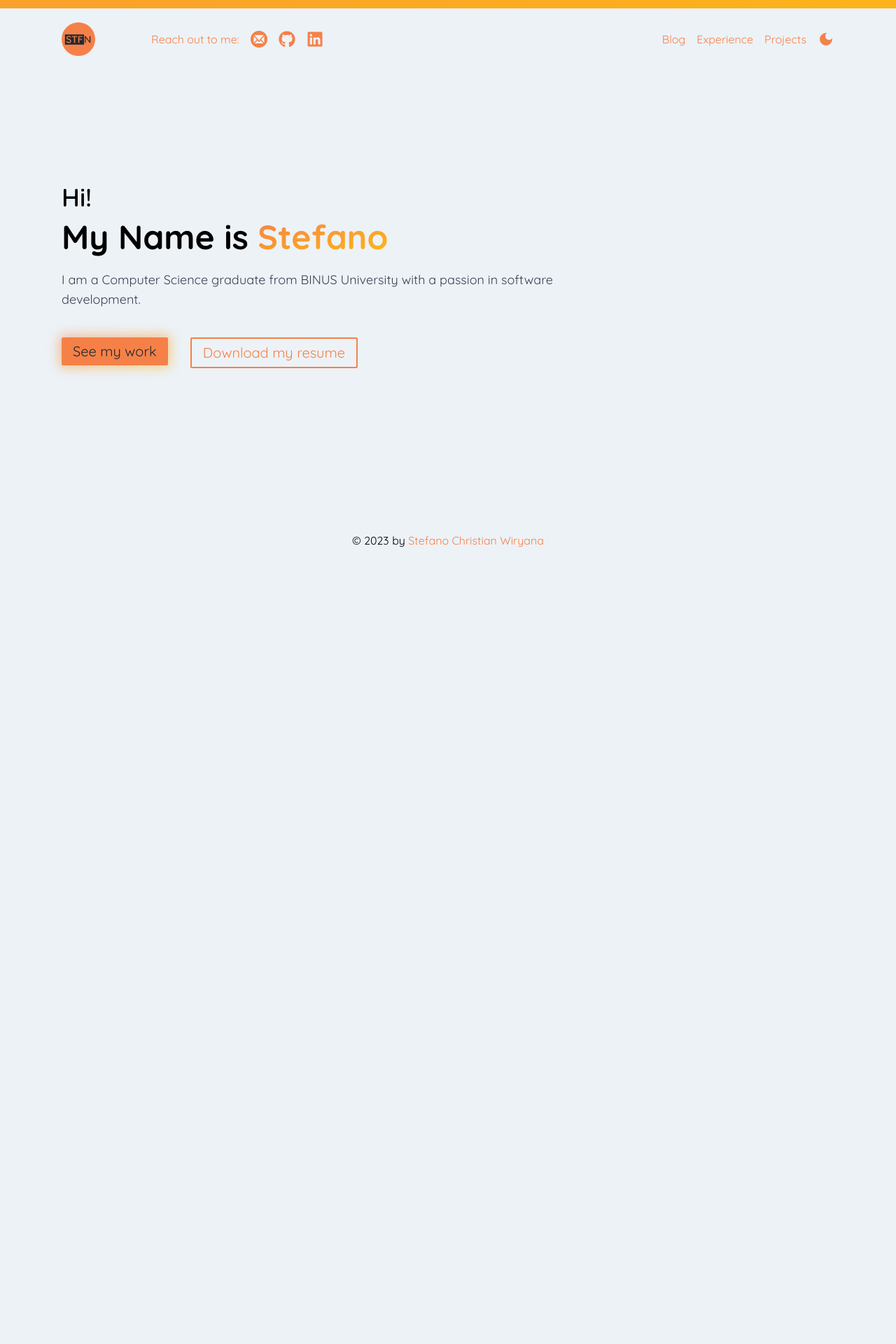
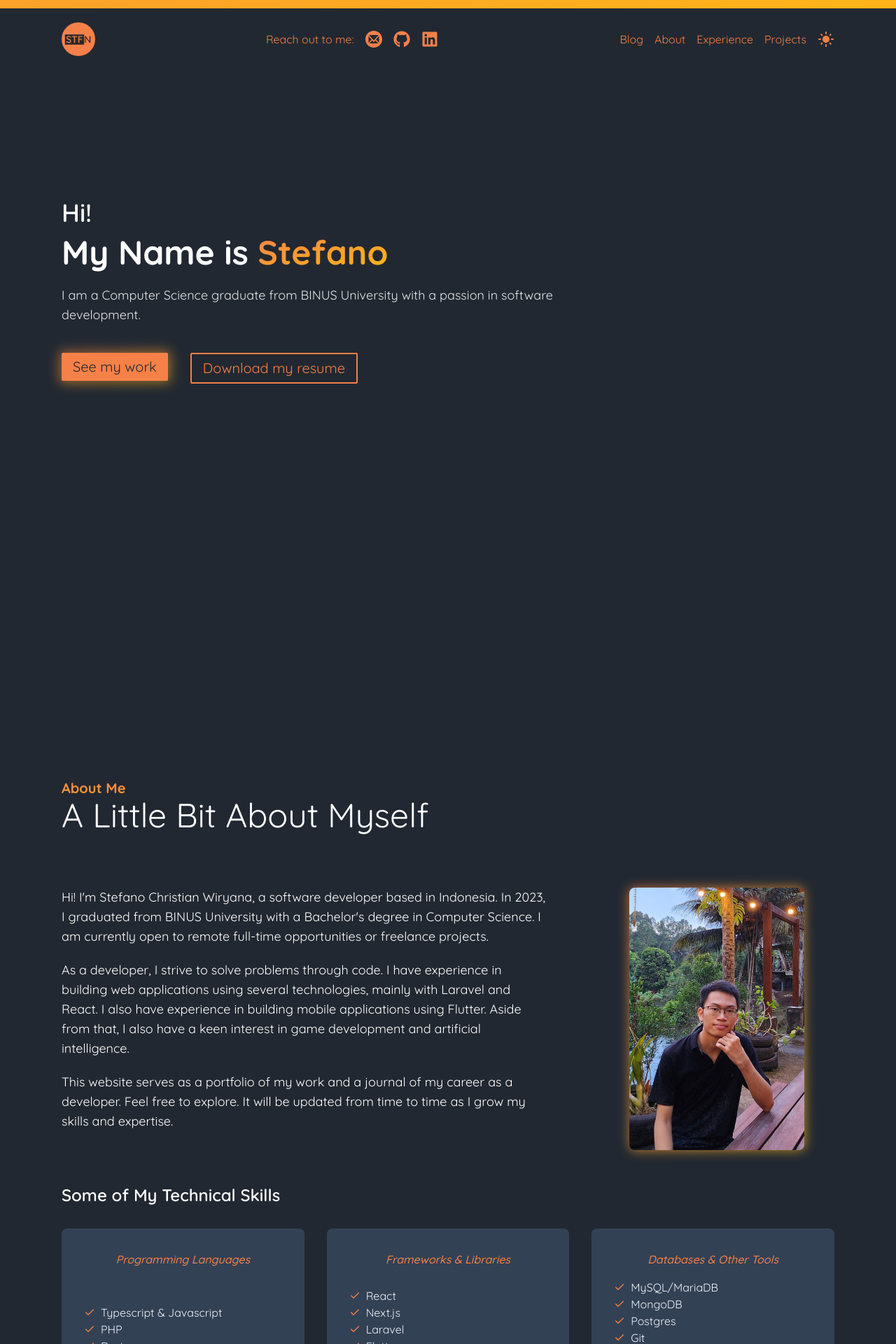
Before and after one commit to Stefanc23/stfn.vercel.app, a Next.js app: page / in a window 1280 px wide. Shown: the top 1920 px of the page at 70% size. Before the commit the page ends 804 px from the top, so only its background shows below. Built offline with nearby package versions, Linux system fonts and the light colour scheme.

Commit message:
Add about section

```diff
--- a/next.config.js
+++ b/next.config.js
@@ -1,4 +1,4 @@
 /** @type {import('next').NextConfig} */
-const nextConfig = {}
+const nextConfig = {};
 
-module.exports = nextConfig
+module.exports = nextConfig;
--- a/package.json
+++ b/package.json
@@ -25,11 +25,12 @@
     "eslint": "8.42.0",
     "eslint-config-next": "13.4.4",
     "framer-motion": "^10.12.16",
-    "next": "13.4.4",
+    "next": "^13.4.6",
     "next-themes": "^0.2.1",
     "react": "18.2.0",
     "react-dom": "18.2.0",
-    "react-icons": "^4.9.0"
+    "react-icons": "^4.9.0",
+    "sharp": "^0.32.1"
   },
   "devDependencies": {
     "@typescript-eslint/eslint-plugin": "^5.59.9",
--- a/src/app/layout.tsx
+++ b/src/app/layout.tsx
@@ -21,7 +21,7 @@ export default function RootLayout({
   children: React.ReactNode;
 }) {
   return (
-    <html lang="en" className="dark">
+    <html lang="en" className="!scroll-smooth">
       <head>
         <link
           rel="apple-touch-icon"
@@ -43,11 +43,15 @@ export default function RootLayout({
         <link rel="manifest" href="/site.webmanifest" />
       </head>
       <body
-        className={`bg-light dark:bg-dark selection:bg-primary selection:text-dark ${quicksand.className}`}
+        className={`bg-light dark:bg-dark selection:bg-primary selection:text-light dark:selection:text-dark ${quicksand.className}`}
+        suppressHydrationWarning={true}
       >
         <Providers>
           <div className="relative">
-            <div className="absolute top-0 left-0 w-full h-3 bg-gradient-to-r from-primary to-secondary animate-gradient"></div>
+            <div
+              id="top"
+              className="absolute top-0 left-0 w-full h-3 bg-gradient-to-r from-primary to-secondary animate-gradient"
+            ></div>
             <Header />
             <main>{children}</main>
             <Footer />
--- a/src/app/page.tsx
+++ b/src/app/page.tsx
@@ -1,9 +1,11 @@
+import About from '@/components/About';
 import Hero from '@/components/Hero';
 
 export default function Home() {
   return (
     <>
       <Hero />
+      <About />
     </>
   );
 }
--- a/src/app/providers.tsx
+++ b/src/app/providers.tsx
@@ -4,7 +4,11 @@ import { ThemeProvider } from 'next-themes';
 import React from 'react';
 
 const Providers: React.FC<{ children: React.ReactNode }> = ({ children }) => {
-  return <ThemeProvider attribute="class">{children}</ThemeProvider>;
+  return (
+    <ThemeProvider attribute="class" defaultTheme="dark">
+      {children}
+    </ThemeProvider>
+  );
 };
 
 export default Providers;
--- /dev/null
+++ b/src/components/About.tsx
@@ -0,0 +1,131 @@
+'use client';
+
+import { motion } from 'framer-motion';
+import Image from 'next/image';
+import { FiCheck } from 'react-icons/fi';
+
+import Section from '@/components/Section';
+import { fadeIn } from '@/utils/motions';
+import profileImage from '@/images/profile.jpg';
+import Card from '@/components/Card';
+
+const skills = [
+  {
+    title: 'Programming Languages',
+    items: ['Typescript & Javascript', 'PHP', 'Dart', 'Python'],
+  },
+  {
+    title: 'Frameworks & Libraries',
+    items: [
+      'React',
+      'Next.js',
+      'Laravel',
+      'Flutter',
+      'Tailwind CSS',
+      'Bootstrap',
+    ],
+  },
+  {
+    title: 'Databases & Other Tools',
+    items: [
+      'MySQL/MariaDB',
+      'MongoDB',
+      'Postgres',
+      'Git',
+      'Firebase',
+      'Vercel',
+      'Figma',
+    ],
+  },
+];
+
+const About = () => {
+  return (
+    <Section id="about" title="A Little Bit About Myself" overline="About Me">
+      <div className="grid grid-cols-1 md:grid-cols-3 gap-y-12 md:gap-y-0 md:gap-x-12 mt-20">
+        <div className="order-last md:order-first max-w-prose md:col-span-2 text-lg">
+          <motion.p variants={fadeIn('up', 'spring', 0.25, 1.25)}>
+            Hi! I&apos;m Stefano Christian Wiryana, a software developer based
+            in Indonesia. In 2023, I graduated from BINUS University with a
+            Bachelor&apos;s degree in Computer Science. I am currently open to
+            remote full-time opportunities or freelance projects.
+          </motion.p>
+          <motion.p
+            className="mt-5"
+            variants={fadeIn('up', 'spring', 0.5, 1.25)}
+          >
+            As a developer, I strive to solve problems through code. I have
+            experience in building web applications using several technologies,
+            mainly with Laravel and React. I also have experience in building
+            mobile applications using Flutter. Aside from that, I also have a
+            keen interest in game development and artificial intelligence.
+          </motion.p>
+          <motion.p
+            className="mt-5"
+            variants={fadeIn('up', 'spring', 0.75, 1.25)}
+          >
+            This website serves as a portfolio of my work and a journal of my
+            career as a developer. Feel free to explore. It will be updated from
+            time to time as I grow my skills and expertise.
+          </motion.p>
+        </div>
+        <motion.div
+          className="relative flex justify-center group"
+          variants={fadeIn('up', 'spring', 0.75, 1.25)}
+        >
+          <div className="absolute w-[250px] h-[250px] md:w-[250px] md:h-[375px] rounded-full md:rounded-lg bg-gradient-to-br from-primary to-secondary blur opacity-75 group-hover:opacity-100 transition duration-1000 group-hover:duration-300 animate-tilt"></div>
+          <div className="relative">
+            <Image
+              className="w-[250px] h-[250px] md:w-[250px] md:h-[375px] rounded-full md:rounded-lg"
+              src={profileImage}
+              alt="Profile Image"
+              width={250}
+              height={375}
+              quality={100}
+              placeholder="blur"
+              style={{ objectFit: 'cover', objectPosition: 'center' }}
+              priority
+            />
+          </div>
+        </motion.div>
+      </div>
+      <div id="skills" className="mt-12">
+        <motion.h2
+          className="text-lg md:text-2xl 2xl:text-3xl mb-8 font-semibold"
+          variants={fadeIn('up', 'spring', 1, 1.25)}
+        >
+          Some of My Technical Skills
+        </motion.h2>
+        <div className="mt-3 w-full grid grid-cols-1 md:grid-cols-3 gap-y-8 gap-x-8">
+          {skills.map(({ title, items }, i) => (
+            <motion.div
+              className="flex items-stretch"
+              key={`technologies-${title.replaceAll(' ', '-')}`}
+              variants={fadeIn('up', 'spring', 1 + 0.25 * i, 1.25)}
+            >
+              <Card
+                subTitle={title}
+                cardClassName="!bg-slate-300 dark:!bg-slate-700"
+                headerClassName="!text-primary text-center"
+                contentClassName="flex flex-col justify-center"
+                noHighlight
+              >
+                {items.map((item) => (
+                  <p
+                    key={item}
+                    className="flex items-center space-x-2 text-primary"
+                  >
+                    <FiCheck />
+                    <span className="text-dark dark:text-light">{item}</span>
+                  </p>
+                ))}
+              </Card>
+            </motion.div>
+          ))}
+        </div>
+      </div>
+    </Section>
+  );
+};
+
+export default About;
--- /dev/null
+++ b/src/components/Card.tsx
@@ -0,0 +1,57 @@
+import React from 'react';
+
+export interface CardProps {
+  overline?: string | React.ReactNode;
+  title?: string | React.ReactNode;
+  subTitle?: string | React.ReactNode;
+  cardClassName?: string;
+  headerClassName?: string;
+  contentClassName?: string;
+  noHighlight?: boolean;
+  children: React.ReactNode;
+}
+
+const Card: React.FC<CardProps> = ({
+  overline = '',
+  title = '',
+  subTitle = '',
+  cardClassName = '',
+  headerClassName = '',
+  contentClassName = '',
+  noHighlight = false,
+  children,
+}) => {
+  return (
+    <div className="w-full flex items-stretch relative group">
+      {!noHighlight && (
+        <div className="absolute -inset-0.5 rounded-lg bg-gradient-to-br from-primary to-secondary blur opacity-75 group-hover:opacity-100 transition duration-1000 group-hover:duration-300 animate-tilt"></div>
+      )}
+      <div
+        className={`w-full relative p-8 rounded-lg bg-light dark:bg-dark flex flex-col ${cardClassName}`}
+      >
+        <div className={headerClassName}>
+          {overline && (
+            <p className="text-xs font-medium text-primary">{overline}</p>
+          )}
+          {title && (
+            <h2 className="text-lg md:text-xl xl:text-2xl font-bold mb-1">
+              {title}
+            </h2>
+          )}
+          {subTitle && (
+            <p className="text-sm xl:text-base font-medium italic mb-4">
+              {subTitle}
+            </p>
+          )}
+        </div>
+        <div
+          className={`flex-1 text-base text-dark dark:text-light leading-6 ${contentClassName}`}
+        >
+          {children}
+        </div>
+      </div>
+    </div>
+  );
+};
+
+export default Card;
--- a/src/components/Header.tsx
+++ b/src/components/Header.tsx
@@ -15,16 +15,17 @@ import { fadeIn } from '@/utils/motions';
 
 const Header: React.FC = () => {
   const [expanded, setExpanded] = useState(false);
-  const [headerBg, setHeaderBg] = useState('bg-transparent');
+  const [headerBg, setHeaderBg] = useState('');
   const links = [
     { href: 'https://medium.com/@stefanocw', label: 'Blog' },
+    { href: '#about', label: 'About' },
     { href: '#experience', label: 'Experience' },
     { href: '#projects', label: 'Projects' },
   ];
 
   useEffect(() => {
     window.addEventListener('scroll', () => {
-      window.scrollY > 23
+      window.scrollY > 23 || window.innerWidth < 768
         ? setHeaderBg('bg-light dark:bg-dark')
         : setHeaderBg('bg-transparent');
     });
@@ -35,20 +36,15 @@ const Header: React.FC = () => {
   };
 
   return (
-    <header
+    <motion.header
       className={`fixed bottom-0 z-50 w-full py-5 md:py-8 md:sticky md:top-0 ${headerBg}`}
+      initial="hidden"
+      whileInView="show"
+      viewport={{ once: true, amount: 0.25 }}
     >
       <div className="max-w-[69rem] mx-auto w-11/12 flex items-center justify-between">
-        <div className="flex">
-          <motion.div
-            initial={{ x: -500, opacity: 0, scale: 0.5 }}
-            animate={{ x: 0, opacity: 1, scale: 1 }}
-            transition={{
-              type: 'spring',
-              duration: 1.25,
-            }}
-          >
-            <Link href="/">
+        <motion.div variants={fadeIn('right', 'spring', 0, 1.25)}>
+          <Link href="#top">
             <Image
               className="cursor-pointer rounded-full"
               src="/logo.svg"
@@ -64,21 +60,18 @@ const Header: React.FC = () => {
         </motion.div>
 
         <motion.ul
-            className="ml-20 flex items-center space-x-4 text-2xl text-primary"
-            initial={{ x: -500, opacity: 0, scale: 0.5 }}
-            animate={{ x: 0, opacity: 1, scale: 1 }}
-            transition={{
-              type: 'spring',
-              duration: 1.25,
-              delay: 0.25,
-            }}
+          className="flex items-center space-x-4 text-2xl text-primary"
+          variants={fadeIn('right', 'spring', 0.25, 1.25)}
         >
           <li className="text-base hidden md:block">Reach out to me:</li>
           <li
             className="hover:text-secondary transition-colors"
             title="stefanowiryana@gmail.com"
           >
-              <UnstyledLink href="mailto:stefanowiryana@gmail.com">
+            <UnstyledLink
+              href="mailto:stefanowiryana@gmail.com"
+              aria-label="email"
+            >
               <ImMail4 />
             </UnstyledLink>
           </li>
@@ -86,7 +79,10 @@ const Header: React.FC = () => {
             className="hover:text-secondary transition-colors"
             title="github.com/stefanc23"
           >
-              <UnstyledLink href="https://github.com/stefanc23">
+            <UnstyledLink
+              href="https://github.com/stefanc23"
+              aria-label="github"
+            >
               <FaGithub />
             </UnstyledLink>
           </li>
@@ -94,27 +90,22 @@ const Header: React.FC = () => {
             className="hover:text-secondary transition-colors"
             title="linkedin.com/in/stefanowiryana"
           >
-              <UnstyledLink href="https://linkedin.com/in/stefanowiryana">
+            <UnstyledLink
+              href="https://linkedin.com/in/stefanowiryana"
+              aria-label="linkedin"
+            >
               <FaLinkedin />
             </UnstyledLink>
           </li>
         </motion.ul>
-        </div>
 
-        <motion.nav
-          initial={{ x: 500, opacity: 0, scale: 0.5 }}
-          animate={{ x: 0, opacity: 1, scale: 1 }}
-          transition={{
-            type: 'spring',
-            duration: 1.25,
-          }}
-        >
+        <motion.nav variants={fadeIn('left', 'spring', 0, 1.25)}>
           <ul className="flex items-center justify-between space-x-4 md:flex-row flex-row-reverse">
             <li className="md:hidden">
               <button
                 className={`${
                   expanded && 'text-primary'
-                } ml-auto inline-flex  rounded p-3 outline-none hover:text-primary md:hidden`}
+                } ml-auto  rounded p-3 outline-none hover:text-primary md:hidden`}
                 onClick={handleClick}
                 aria-label={expanded ? 'Hide menu' : 'Show menu'}
               >
@@ -139,7 +130,7 @@ const Header: React.FC = () => {
           </ul>
 
           {expanded && (
-            <ul className="fixed bottom-20 right-[8%] border-r-2 border-primary opacity-80 px-4 py-2 text-right md:right-[6%] md:hidden">
+            <ul className="fixed bottom-20 right-[8%] bg-light dark:bg-dark border-2 border-primary opacity-80 px-4 py-2 text-right md:hidden">
               <OuterClickListener action={handleClick}>
                 {links.map(({ href, label }, index) => (
                   <motion.li
@@ -157,7 +148,7 @@ const Header: React.FC = () => {
           )}
         </motion.nav>
       </div>
-    </header>
+    </motion.header>
   );
 };
 
--- a/src/components/Hero.tsx
+++ b/src/components/Hero.tsx
@@ -10,7 +10,7 @@ const Hero = () => {
   return (
     <Section
       id="hero"
-      className="flex flex-col lg:flex-row min-h-[calc(100vh-300px)]"
+      className="min-h-screen flex flex-col justify-center md:justify-start lg:flex-row lg:-translate-y-24 lg:transform"
       isHero
     >
       <article className="flex flex-col justify-center lg:w-2/3">
--- a/src/components/Section.tsx
+++ b/src/components/Section.tsx
@@ -1,3 +1,5 @@
+'use client';
+
 import React from 'react';
 import { motion } from 'framer-motion';
 
@@ -8,8 +10,8 @@ type SectionProps = {
   className?: string;
   children?: React.ReactNode;
 } & (
-  | { isHero: true; title?: never; subtitle?: never }
-  | { isHero?: false; title: string; subtitle: string }
+  | { isHero: true; title?: never; overline?: never }
+  | { isHero?: false; title: string; overline: string }
 );
 
 const Section: React.FC<SectionProps> = ({
@@ -18,26 +20,24 @@ const Section: React.FC<SectionProps> = ({
   id,
   isHero,
   title,
-  subtitle,
+  overline,
 }) => {
   return (
     <motion.section
       id={id}
-      className={`max-w-[69rem] mx-auto w-11/12 mb-32 pt-16
-      } ${className}`}
+      className={`max-w-[69rem] mx-auto w-11/12 mb-20
+      ${!isHero && 'pt-0 md:pt-[120px]'} ${className}`}
       variants={staggerContainer()}
       initial="hidden"
       whileInView="show"
-      viewport={{ once: true, amount: 0.25 }}
+      viewport={{ once: true, amount: 0.5 }}
     >
       {!isHero && (
-        <motion.div variants={textVariant()}>
-          <h1 className="text-2xl md:text-3xl xl:text-4xl text-center font-bold text-transparent bg-clip-text bg-gradient-to-br from-primary to-secondary leading-tight mb-2">
-            {title}
-          </h1>
-          <p className="text-sm md:text-base xl:text-lg text-center font-light text-dark/80 dark:text-white/80 leading-tight">
-            {subtitle}
+        <motion.div variants={textVariant()} className="text-left">
+          <p className="text-md md:text-xl 2xl:text-2xl font-bold text-transparent bg-clip-text bg-gradient-to-br from-primary to-secondary leading-wider">
+            {overline}
           </p>
+          <h1 className="text-3xl md:text-5xl 2xl:text-6xl">{title}</h1>
         </motion.div>
       )}
 
--- a/src/components/ThemeSwitcher.tsx
+++ b/src/components/ThemeSwitcher.tsx
@@ -20,11 +20,17 @@ const ThemeSwitcher = () => {
       }`}
     >
       {theme === 'dark' && mounted ? (
-        <button onClick={() => setTheme('light')}>
+        <button
+          onClick={() => setTheme('light')}
+          aria-label="Switch to light mode"
+        >
           <MdLightMode />
         </button>
       ) : (
-        <button onClick={() => setTheme('dark')}>
+        <button
+          onClick={() => setTheme('dark')}
+          aria-label="Switch to dark mode"
+        >
           <MdDarkMode />
         </button>
       )}
```
Also changed, not shown: src/images/profile.jpg (added), 1 other file (tests, documents, lock files or other folders). Lines whose indentation alone changed are shown as unchanged.
